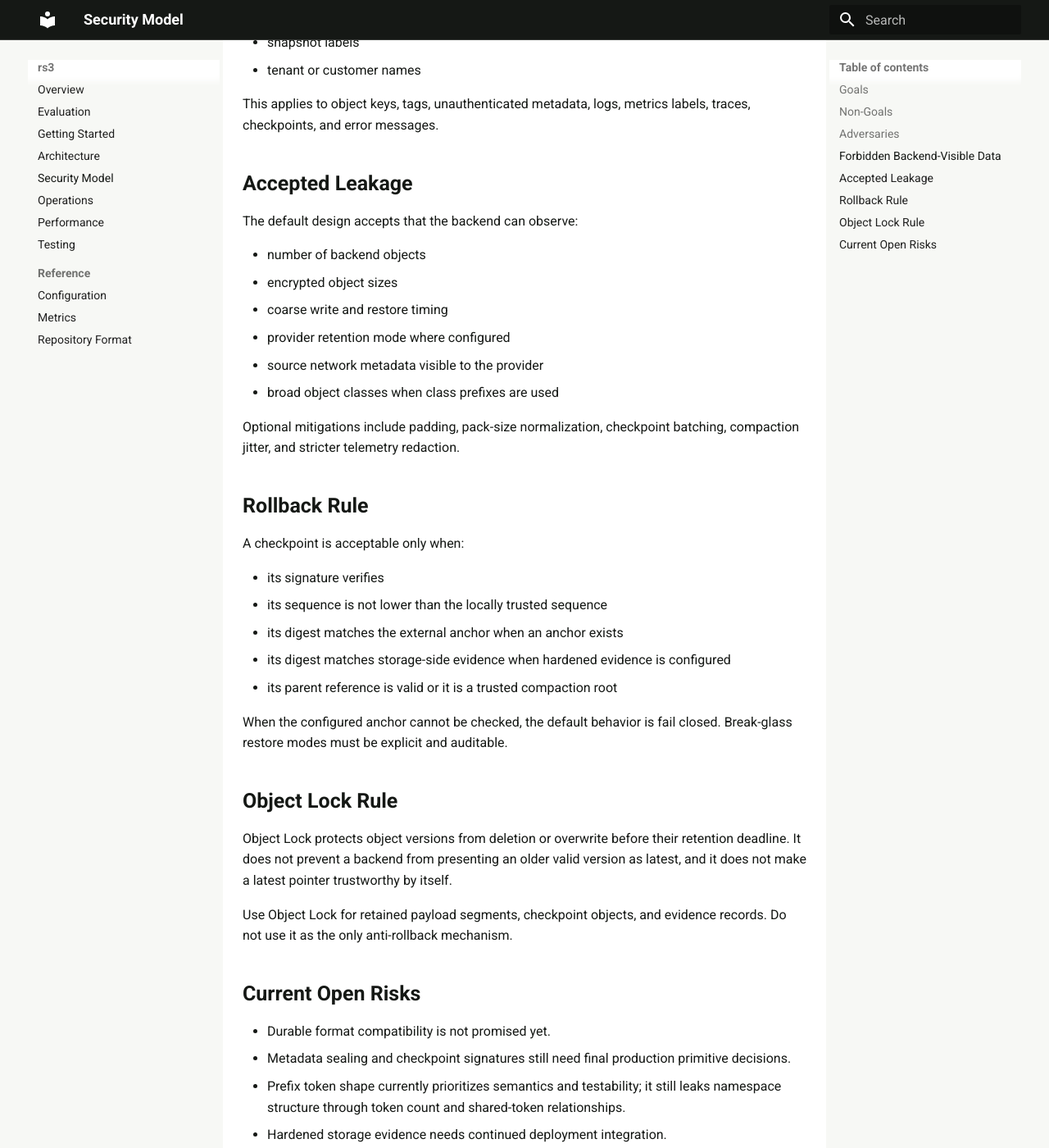
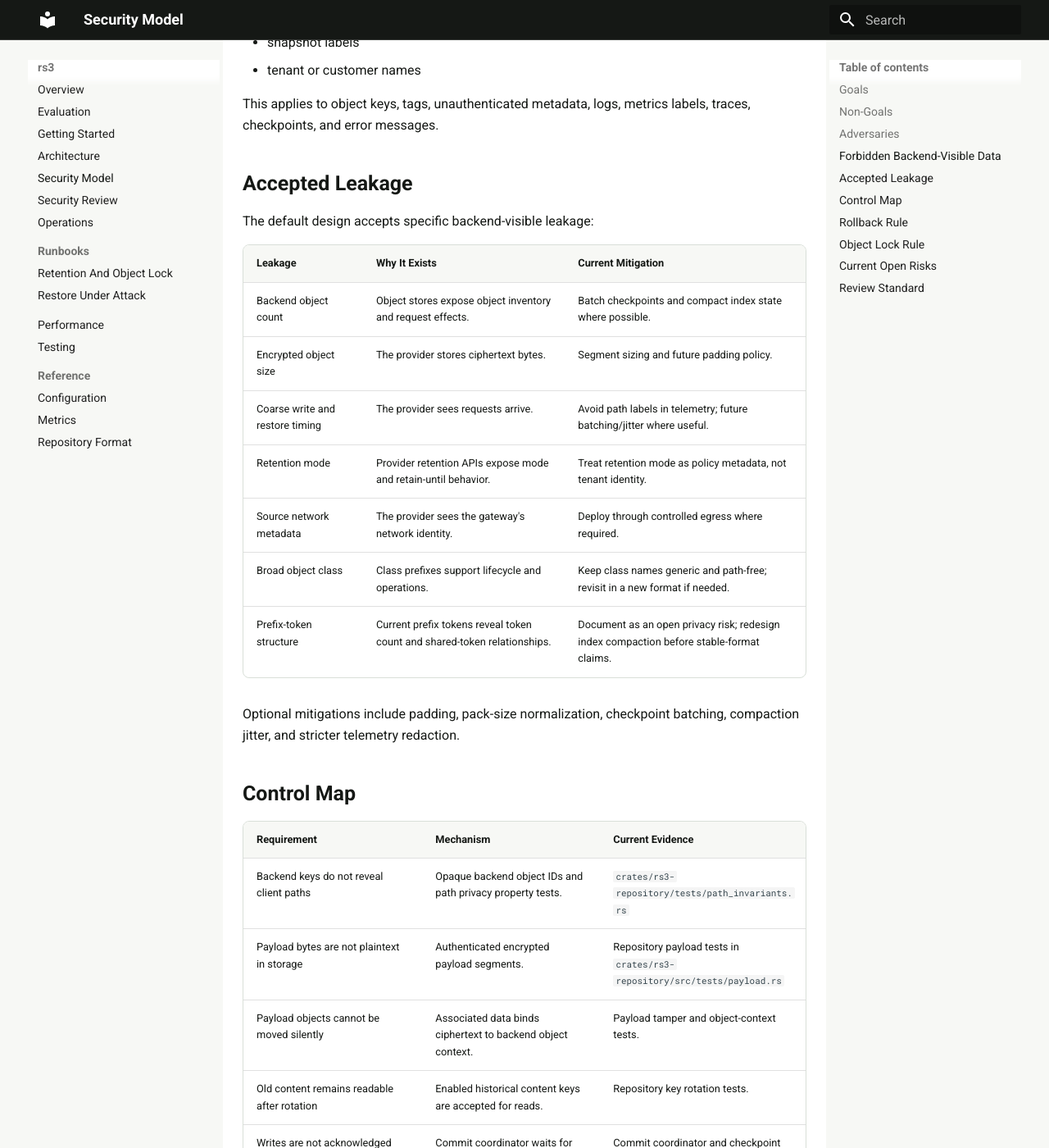
Before and after one commit to w9n/rs3, an MkDocs documentation site: the page built from docs/site/security-model.md, in a window 1280 px wide and 1400 px high, scrolled down 1447 px. Shown: the whole window at 82% size. Built offline with MkDocs 1.6.1 and Material for MkDocs 9.7.7, drawn with Linux system fonts in a browser that asks for light colours; some of the changed text lies outside the part shown.

```diff
--- a/docs/site/security-model.md
+++ b/docs/site/security-model.md
@@ -49,17 +49,32 @@ labels, traces, checkpoints, and error messages.
 
 ## Accepted Leakage
 
-The default design accepts that the backend can observe:
+The default design accepts specific backend-visible leakage:
 
-- number of backend objects
-- encrypted object sizes
-- coarse write and restore timing
-- provider retention mode where configured
-- source network metadata visible to the provider
-- broad object classes when class prefixes are used
+| Leakage | Why It Exists | Current Mitigation |
+| --- | --- | --- |
+| Backend object count | Object stores expose object inventory and request effects. | Batch checkpoints and compact index state where possible. |
+| Encrypted object size | The provider stores ciphertext bytes. | Segment sizing and future padding policy. |
+| Coarse write and restore timing | The provider sees requests arrive. | Avoid path labels in telemetry; future batching/jitter where useful. |
+| Retention mode | Provider retention APIs expose mode and retain-until behavior. | Treat retention mode as policy metadata, not tenant identity. |
+| Source network metadata | The provider sees the gateway's network identity. | Deploy through controlled egress where required. |
+| Broad object class | Class prefixes support lifecycle and operations. | Keep class names generic and path-free; revisit in a new format if needed. |
+| Prefix-token structure | Current prefix tokens reveal token count and shared-token relationships. | Document as an open privacy risk; redesign index compaction before stable-format claims. |
 
 Optional mitigations include padding, pack-size normalization, checkpoint
 batching, compaction jitter, and stricter telemetry redaction.
+
+## Control Map
+
+| Requirement | Mechanism | Current Evidence |
+| --- | --- | --- |
+| Backend keys do not reveal client paths | Opaque backend object IDs and path privacy property tests. | `crates/rs3-repository/tests/path_invariants.rs` |
+| Payload bytes are not plaintext in storage | Authenticated encrypted payload segments. | Repository payload tests in `crates/rs3-repository/src/tests/payload.rs` |
+| Payload objects cannot be moved silently | Associated data binds ciphertext to backend object context. | Payload tamper and object-context tests. |
+| Old content remains readable after rotation | Enabled historical content keys are accepted for reads. | Repository key rotation tests. |
+| Writes are not acknowledged before checkpoint acceptance | Commit coordinator waits for covering checkpoint. | Commit coordinator and checkpoint tests. |
+| Storage rollback is not trusted as latest state | Checkpoint verification plus external anchor model. | Anchor and checkpoint replay tests. |
+| Retention is never shortened | Retention extension contract rejects shortening. | Storage and repository immutability tests. |
 
 ## Rollback Rule
 
@@ -93,3 +108,16 @@ records. Do not use it as the only anti-rollback mechanism.
 - Hardened storage evidence needs continued deployment integration.
 - Key retirement must remain retention-aware to avoid losing access to locked
   historical data.
+
+## Review Standard
+
+A security review should not accept prose claims alone. For every new feature,
+reviewers should ask:
+
+- What new backend-visible data exists?
+- Can the data reveal paths, tenant identity, object equality, object counts,
+  file size, timing, or Kubernetes resource names?
+- Which test proves the privacy boundary?
+- Which runbook explains recovery when the object store or anchor service is
+  hostile?
+- Does the change preserve fail-closed anchor behavior?
--- a/mkdocs.yml
+++ b/mkdocs.yml
@@ -49,7 +49,11 @@ nav:
   - Getting Started: getting-started.md
   - Architecture: architecture.md
   - Security Model: security-model.md
+  - Security Review: security-review.md
   - Operations: operations.md
+  - Runbooks:
+      - Retention And Object Lock: runbooks/retention-and-object-lock.md
+      - Restore Under Attack: runbooks/restore-under-attack.md
   - Performance: performance.md
   - Testing: testing.md
   - Reference:
```
Also changed, not shown: docs/site/index.md (+2 -2 lines), docs/site/operations.md (+3 -0 lines), docs/site/performance.md (+49 -0 lines), docs/site/runbooks/restore-under-attack.md (added, +57 -0 lines), docs/site/runbooks/retention-and-object-lock.md (added, +75 -0 lines), docs/site/security-review.md (added, +63 -0 lines).
